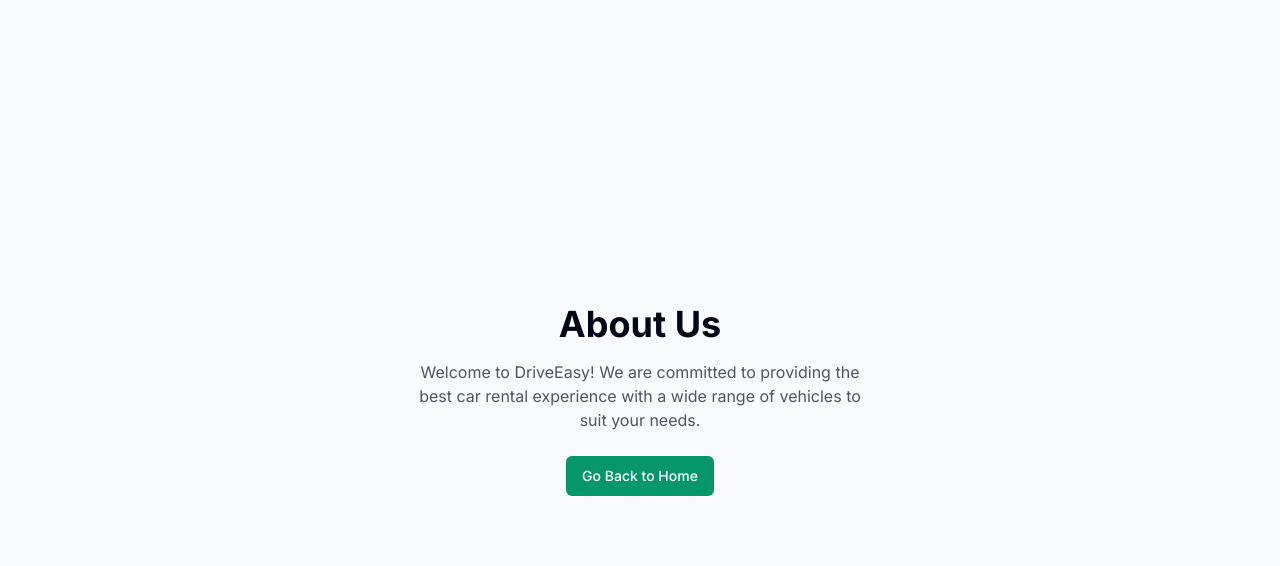
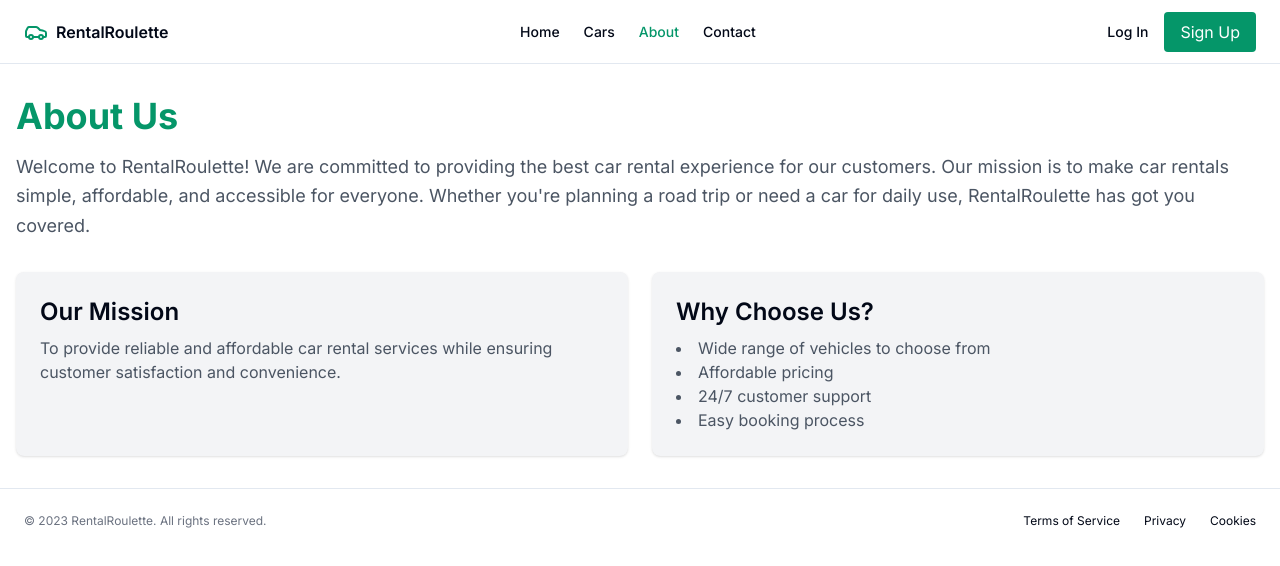
Before and after one commit to sinbruh/group14-webapp, a Next.js app in the folder frontend/: page /about in a window 1280 px wide. Shown: the top 566 px of the page. Built offline with nearby package versions, Linux system fonts and the light colour scheme.

Commit message:
changed the about page

```diff
--- a/frontend/src/app/about/page.jsx
+++ b/frontend/src/app/about/page.jsx
@@ -1,23 +1,78 @@
 "use client";
-import { useRouter } from "next/navigation";
-import { Button } from "@/components/ui/button";
+import Link from "next/link";
+import { Car } from "lucide-react";
 
 export default function AboutPage() {
-    const router = useRouter();
-
-    const handleRedirect = () => {
-        router.push("/");
-    };
-
     return (
-        <div className="flex flex-col items-center justify-center min-h-screen bg-gray-50">
-            <h1 className="text-4xl font-bold mb-4">About Us</h1>
-            <p className="text-gray-600 text-center max-w-md mb-6">
-                Welcome to DriveEasy! We are committed to providing the best car rental experience with a wide range of vehicles to suit your needs.
-            </p>
-            <Button className="bg-emerald-600 text-white hover:bg-emerald-700" onClick={handleRedirect}>
-                Go Back to Home
-            </Button>
+        <div className="flex flex-col min-h-screen">
+            <header className="px-4 lg:px-6 h-16 flex items-center justify-between border-b">
+                <Link className="flex items-center gap-2 font-semibold" href="/">
+                    <Car className="h-6 w-6 text-emerald-600" />
+                    <span>RentalRoulette</span>
+                </Link>
+                <nav className="hidden md:flex gap-6">
+                    <Link className="text-sm font-medium hover:underline underline-offset-4" href="/">
+                        Home
+                    </Link>
+                    <Link className="text-sm font-medium hover:underline underline-offset-4" href="/cars">
+                        Cars
+                    </Link>
+                    <Link className="text-sm font-medium hover:underline underline-offset-4 text-emerald-600" href="/about">
+                        About
+                    </Link>
+                    <Link className="text-sm font-medium hover:underline underline-offset-4" href="/contact">
+                        Contact
+                    </Link>
+                </nav>
+                <div className="flex items-center gap-4">
+                    <Link className="text-sm font-medium hover:underline underline-offset-4" href="/login">
+                        Log In
+                    </Link>
+                    <button className="px-4 py-2 bg-emerald-600 text-white rounded hover:bg-emerald-700">
+                        <Link href="/register">Sign Up</Link>
+                    </button>
+                </div>
+            </header>
+            <main className="container mx-auto px-4 py-8">
+                <h1 className="text-4xl font-bold text-emerald-600 mb-4">About Us</h1>
+                <p className="text-lg text-gray-600 leading-relaxed">
+                    Welcome to RentalRoulette! We are committed to providing the best car rental experience for our customers.
+                    Our mission is to make car rentals simple, affordable, and accessible for everyone. Whether you're
+                    planning a road trip or need a car for daily use, RentalRoulette has got you covered.
+                </p>
+                <div className="mt-8 grid grid-cols-1 md:grid-cols-2 gap-6">
+                    <div className="p-6 bg-gray-100 rounded-lg shadow">
+                        <h2 className="text-2xl font-semibold mb-2">Our Mission</h2>
+                        <p className="text-gray-600">
+                            To provide reliable and affordable car rental services while ensuring customer satisfaction
+                            and convenience.
+                        </p>
+                    </div>
+                    <div className="p-6 bg-gray-100 rounded-lg shadow">
+                        <h2 className="text-2xl font-semibold mb-2">Why Choose Us?</h2>
+                        <ul className="list-disc list-inside text-gray-600">
+                            <li>Wide range of vehicles to choose from</li>
+                            <li>Affordable pricing</li>
+                            <li>24/7 customer support</li>
+                            <li>Easy booking process</li>
+                        </ul>
+                    </div>
+                </div>
+            </main>
+            <footer className="flex flex-col gap-2 sm:flex-row py-6 w-full shrink-0 items-center px-4 md:px-6 border-t">
+                <p className="text-xs text-gray-500">© 2023 RentalRoulette. All rights reserved.</p>
+                <nav className="sm:ml-auto flex gap-4 sm:gap-6">
+                    <Link className="text-xs hover:underline underline-offset-4" href="#">
+                        Terms of Service
+                    </Link>
+                    <Link className="text-xs hover:underline underline-offset-4" href="#">
+                        Privacy
+                    </Link>
+                    <Link className="text-xs hover:underline underline-offset-4" href="#">
+                        Cookies
+                    </Link>
+                </nav>
+            </footer>
         </div>
     );
 }
```
